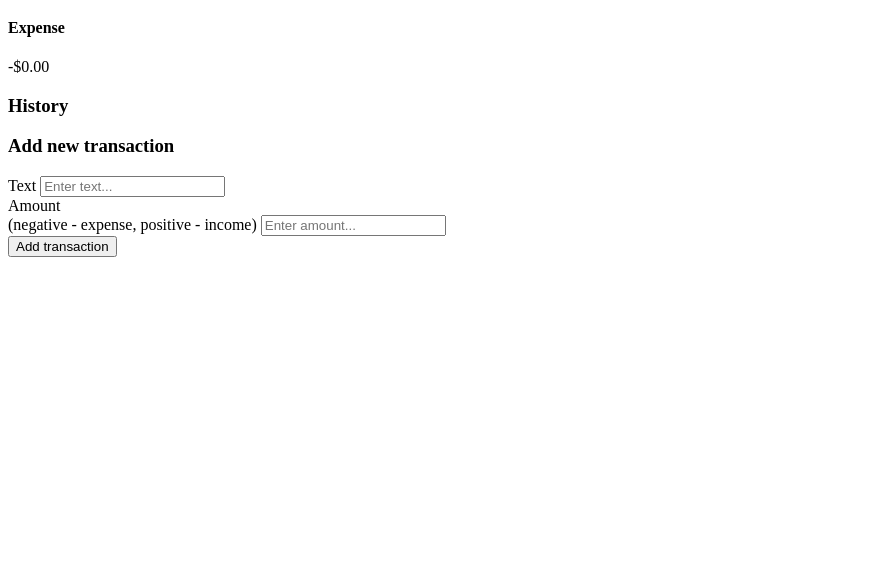
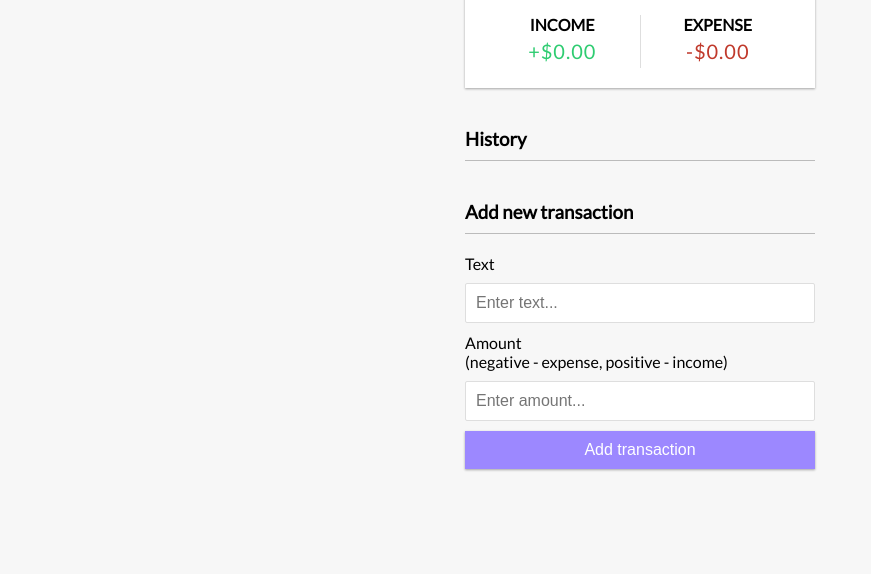
Before and after one commit to vsreyes/expense-tracker, a plain HTML site: page index.html in a window 1280 px wide. Shown: the part 226-800 px from the top of the page, without its empty margins (0-871 px from the left). Drawn offline with Linux system fonts and the light colour scheme.

Commit message:
Added styling

```diff
--- a/style.css
+++ b/style.css
@@ -0,0 +1,151 @@
+@import url('https://fonts.googleapis.com/css2?family=Lato&display=swap');
+
+:root {
+    --box-shadow: 0 1px 3px rgba(0, 0, 0, 0.12), 0 1px 2px rgba(0, 0, 0, 0.24);
+}
+
+* {
+    box-sizing: border-box;
+}
+
+body {
+    background-color: #f7f7f7;
+    display: flex;
+    flex-direction: column;
+    align-items: center;
+    justify-content: center;
+    min-height: 100vh;
+    margin: 0;
+    font-family: 'Lato', sans-serif;
+}
+
+.container {
+    margin: 30px auto;
+    width: 350px;
+}
+
+h1 {
+    letter-spacing: 1px;
+    margin: 0;
+}
+
+h3 {
+    border-bottom: 1px solid #bbb;
+    padding-bottom: 10px;
+    margin: 40px 0 10px;
+}
+
+h4 {
+    margin: 0;
+    text-transform: uppercase;
+}
+
+.inc-exp-container {
+    background-color: #fff;
+    box-shadow: var(--box-shadow);
+    padding: 20px;
+    display: flex;
+    justify-content: space-between;
+    margin: 20px 0;
+}
+
+.inc-exp-container > div {
+    flex: 1;
+    text-align: center;
+}
+
+.inc-exp-container > div:first-of-type {
+    border-right: 1px solid #dedede;
+}
+
+.money {
+    font-size: 20px;
+    letter-spacing: 1px;
+    margin: 5px 0;
+}
+
+.money.plus {
+    color: #2ecc71;
+}
+
+.money.minus {
+    color: #c0392b;
+}
+
+label {
+    display: inline-block;
+    margin: 10px 0;
+}
+
+input[type='text'],
+input[type='number'] {
+    border: 1px solid #dedede;
+    border-radius: 2px;
+    display: block;
+    font-size: 16px;
+    padding: 10px;
+    width: 100%;
+}
+
+.btn {
+    cursor: pointer;
+    background-color: #9c88ff;
+    box-shadow: var(--box-shadow);
+    color: #fff;
+    border: 0;
+    display: block;
+    font-size: 16px;
+    margin: 10px 0 30px;
+    padding: 10px;
+    width: 100%;
+}
+
+.btn:focus,
+.delete-btn:focus {
+    outline: 0;
+}
+
+.list {
+    list-style-type: none;
+    padding: 0;
+    margin-bottom: 40px;
+}
+
+.list li {
+    background-color: #fff;
+    box-shadow: var(--box-shadow);
+    color: #333;
+    display: flex;
+    justify-content: space-between;
+    position: relative;
+    padding: 10px;
+    margin: 10px 0;
+}
+
+.list li.plus {
+    border-right: 5px solid #2ecc71;
+}
+
+.list li.minus {
+    border-right: 5px solid #c0392b;
+}
+
+.delete-btn {
+    cursor: pointer;
+    background-color: #e74c3c;
+    border: 0;
+    color: #fff;
+    font-size: 20px;
+    line-height: 20px;
+    padding: 2px 5px;
+    position: absolute;
+    top: 50%;
+    left: 0;
+    transform: translate(-100%, -50%);
+    opacity: 0;
+    transition: opacity 0.3s ease;
+}
+
+.list li:hover .delete-btn {
+    opacity: 1;
+}
```
Also changed, not shown: index.html (line endings or trailing spaces).
